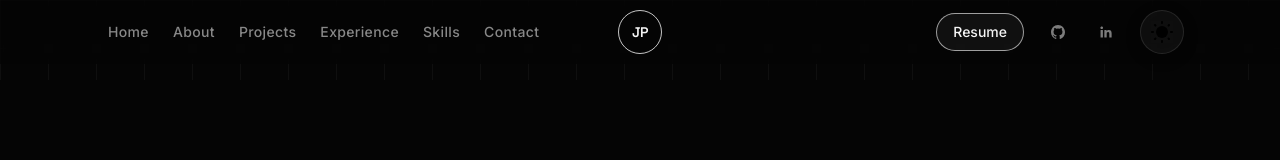
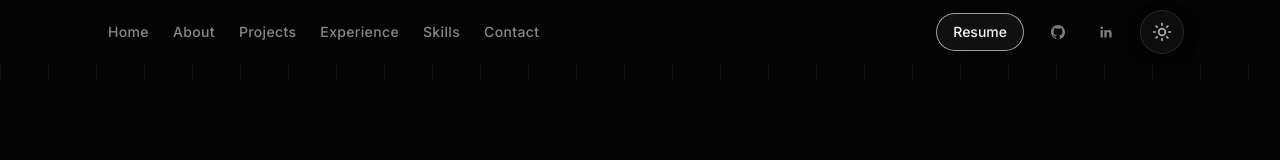
Before and after one commit to ItzHipe/Portfolio, a Next.js app: page / in a window 1280 px wide. Both pictures are taken after a click on the button "Switch to dark mode". Shown: the top 160 px of the page. Built offline with nearby package versions, Linux system fonts and the light colour scheme.

Commit message:
Version-2

```diff
--- a/src/components/layout/Navbar.js
+++ b/src/components/layout/Navbar.js
@@ -64,14 +64,7 @@ export default function Navbar() {
         </nav>
 
         <div className="flex flex-1 justify-center lg:col-start-2 lg:flex-none">
-          <a
-            href="#home"
-            onClick={handleLogoClick}
-            className="focus-ring touch-target flex h-10 w-10 items-center justify-center rounded-full border border-foreground/80 font-display text-sm font-semibold tracking-tight text-foreground transition-[border-color,opacity] duration-200 hover:border-foreground md:h-11 md:w-11"
-            aria-label={`${siteConfig.name} — home`}
-          >
-            {siteConfig.initials}
-          </a>
+          {/* Removed JP icon as requested */}
         </div>
 
         <div className="flex shrink-0 items-center justify-end gap-3 lg:col-start-3">
--- a/src/components/terminal/InteractiveTerminal.js
+++ b/src/components/terminal/InteractiveTerminal.js
@@ -19,7 +19,7 @@ function InteractiveTerminal() {
 
   const handleBootComplete = useCallback(() => {
     setBootComplete(true)
-    requestAnimationFrame(() => terminal.inputRef.current?.focus())
+    requestAnimationFrame(() => terminal.inputRef.current?.focus({ preventScroll: true }))
   }, [terminal.inputRef])
 
   return (
--- a/src/components/ui/Icons.js
+++ b/src/components/ui/Icons.js
@@ -86,3 +86,49 @@ export function LinkArrow({ className = 'w-4 h-4', ...rest }) {
     </svg>
   )
 }
+
+export function SunIcon({ className = 'w-5 h-5', ...rest }) {
+  return (
+    <svg
+      xmlns="http://www.w3.org/2000/svg"
+      viewBox="0 0 24 24"
+      fill="none"
+      stroke="currentColor"
+      strokeWidth="2"
+      strokeLinecap="round"
+      strokeLinejoin="round"
+      className={className}
+      aria-hidden
+      {...rest}
+    >
+      <circle cx="12" cy="12" r="4"></circle>
+      <path d="M12 2v2"></path>
+      <path d="M12 20v2"></path>
+      <path d="m4.93 4.93 1.41 1.41"></path>
+      <path d="m17.66 17.66 1.41 1.41"></path>
+      <path d="M2 12h2"></path>
+      <path d="M20 12h2"></path>
+      <path d="m6.34 17.66-1.41 1.41"></path>
+      <path d="m19.07 4.93-1.41 1.41"></path>
+    </svg>
+  )
+}
+
+export function MoonIcon({ className = 'w-5 h-5', ...rest }) {
+  return (
+    <svg
+      xmlns="http://www.w3.org/2000/svg"
+      viewBox="0 0 24 24"
+      fill="none"
+      stroke="currentColor"
+      strokeWidth="2"
+      strokeLinecap="round"
+      strokeLinejoin="round"
+      className={className}
+      aria-hidden
+      {...rest}
+    >
+      <path d="M12 3a6 6 0 0 0 9 9 9 9 0 1 1-9-9Z"></path>
+    </svg>
+  )
+}
--- a/src/components/ui/ThemeToggle.js
+++ b/src/components/ui/ThemeToggle.js
@@ -1,6 +1,6 @@
-import Image from 'next/image'
 import { useTheme } from '@/context/ThemeContext'
 import { cn } from '@/lib/cn'
+import { SunIcon, MoonIcon } from '@/components/ui/Icons'
 
 export default function ThemeToggle({ className }) {
   const { isDark, toggleTheme, mounted } = useTheme()
@@ -19,22 +19,16 @@ export default function ThemeToggle({ className }) {
       type="button"
       onClick={toggleTheme}
       className={cn(
-        'focus-ring touch-target relative flex items-center justify-center rounded-full glass transition-[transform,box-shadow] duration-base hover:scale-[1.03] active:scale-[0.97]',
+        'focus-ring touch-target relative flex items-center justify-center rounded-full glass transition-[transform,box-shadow,color] duration-base hover:scale-[1.03] active:scale-[0.97] text-foreground/70 hover:text-foreground',
         className
       )}
       aria-label={isDark ? 'Switch to light mode' : 'Switch to dark mode'}
     >
-      <Image
-        src={
-          isDark
-            ? '/images/svgs/sunny-filled-loop-to-moon-filled-loop-transition.svg'
-            : '/images/svgs/moon-filled-to-sunny-filled-loop-transition.svg'
-        }
-        alt=""
-        width={24}
-        height={24}
-        className="h-6 w-6"
-      />
+      {isDark ? (
+        <SunIcon className="h-5 w-5" />
+      ) : (
+        <MoonIcon className="h-5 w-5" />
+      )}
     </button>
   )
 }
--- a/src/hooks/useInteractiveTerminal.js
+++ b/src/hooks/useInteractiveTerminal.js
@@ -3,7 +3,7 @@ import { applyAutocomplete, getSuggestions } from '@/lib/terminal/autocomplete'
 import { executeCommand, EXECUTION_DELAY_MS } from '@/lib/terminal/executeCommand'
 import { inputEntry, lineEntry } from '@/lib/terminal/entries'
 
-const MAX_ENTRIES = 48
+const MAX_ENTRIES = 30
 
 /**
  * Interactive terminal state — boot handled separately.
--- a/src/styles/globals.css
+++ b/src/styles/globals.css
@@ -321,6 +321,41 @@
   .terminal-scroll {
     scroll-behavior: smooth;
     overscroll-behavior: contain;
+    scrollbar-width: none; /* Firefox */
+  }
+
+  /* ─── Custom Scrollbar ─────────────────────────────────────── */
+  /* WebKit browsers */
+  *::-webkit-scrollbar {
+    width: 8px;
+    height: 8px;
+  }
+  *::-webkit-scrollbar-track {
+    background: rgb(var(--color-void));
+  }
+  *::-webkit-scrollbar-thumb {
+    background-color: rgb(var(--color-primary));
+    border-radius: 4px;
+    border: 2px solid rgb(var(--color-void));
+  }
+  /* Firefox */
+  * {
+    scrollbar-width: thin;
+    scrollbar-color: rgb(var(--color-primary)) rgb(var(--color-void));
+  }
+  /* Reduce heavy transitions for smoother UI */
+  .glass, .glass-strong, .glass-card, .glass-card-hover {
+    transition: background-color 0.2s ease-out, backdrop-filter 0.2s ease-out;
+  }
+  .btn-primary {
+    transition: background 0.2s ease-out, transform 0.2s ease-out;
+  }
+  .theme-toggle {
+    will-change: transform, opacity;
+  }
+
+  .terminal-scroll::-webkit-scrollbar {
+    display: none; /* Chrome, Safari, Opera */
   }
 
   .terminal-rich-card {
```
